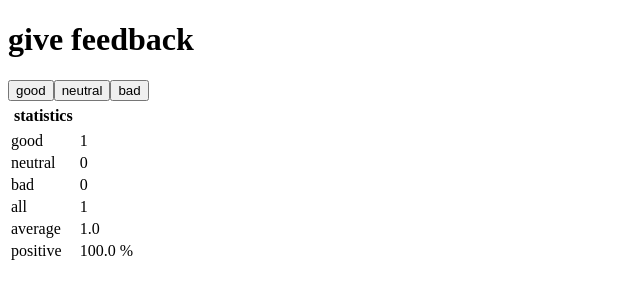
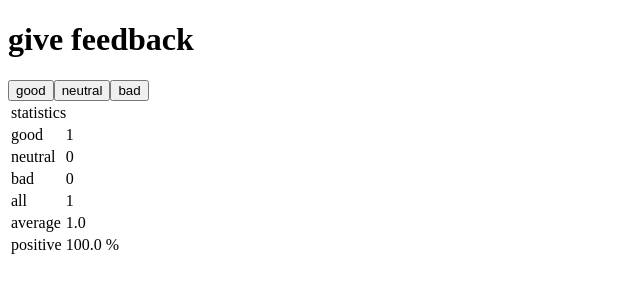
Before and after one commit to bmukha/FullStackOpen, a React (Create React App) app in the folder part1/unicafe/: page / in a window 1280 px wide. Both pictures are taken after a click on the button "good". Shown: the top 300 px of the page, without its empty margins (0-640 px from the left). Built offline with nearby package versions, Linux system fonts and the light colour scheme.

Commit message:
exercise1.11 done2(fixed table)

```diff
--- a/part1/unicafe/src/App.js
+++ b/part1/unicafe/src/App.js
@@ -18,24 +18,30 @@ const Statistics = ({ good, neutral, bad }) => {
   if (!totalVotes) {
     return (
       <table>
+        <thead>
           <tr>
             <td>No feedback given</td>
           </tr>
+        </thead>
       </table>)
   }
   const average = ((good - bad) / totalVotes).toFixed(1)
   const positive = ((good * 100) / totalVotes).toFixed(1)
   return (
     <table>
-      <th>
-        <td colspan='2'>statistics</td>
-      </th>
+      <thead>
+        <tr>
+          <td colSpan='2'>statistics</td>
+        </tr>
+      </thead>
+      <tbody>
         <StatisticLine text="good" value={good} />
         <StatisticLine text="neutral" value={neutral} />
         <StatisticLine text="bad" value={bad} />
         <StatisticLine text="all" value={good + neutral + bad} />
         <StatisticLine text="average" value={average} />
         <StatisticLine text="positive" value={`${positive} %`} />
+      </tbody>
     </table>
   )
 
```
Lines whose indentation alone changed are shown as unchanged.
